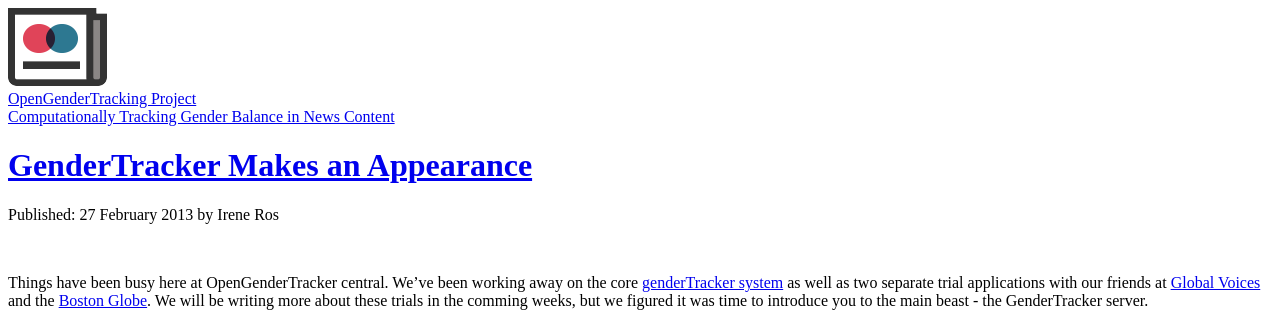
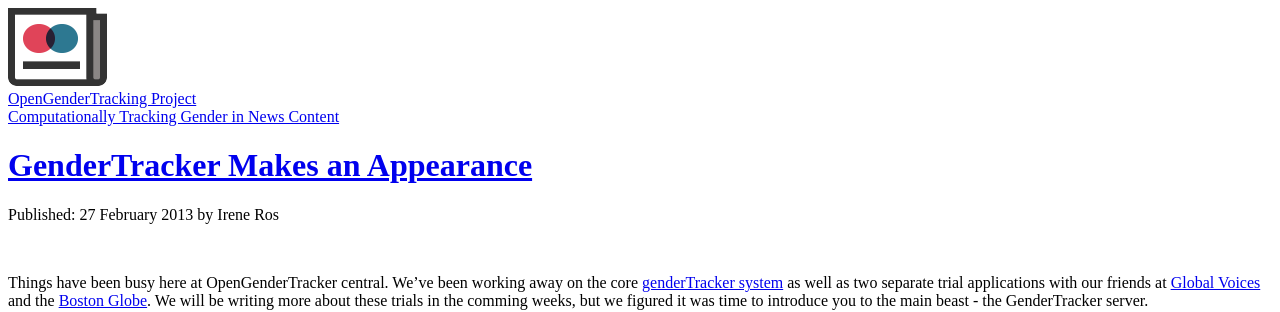
Before and after one commit to OpenGenderTracking/OpenGenderTracking.github.io, a Jekyll site: the page built from index.md, in a window 1280 px wide. Shown: the part 124-436 px from the top of the page. Built offline with Jekyll 4.4.1, drawn with Linux system fonts in a browser that asks for light colours.

Commit message:
changing tagline

```diff
--- a/_includes/themes/twitter/default.html
+++ b/_includes/themes/twitter/default.html
@@ -48,7 +48,7 @@
           <div class="icon"><img src="/assets/images/logo.png"/></div>
         <div class="name">
           <div class="title">OpenGenderTracking Project</div>
-          <div class="tagline">Computationally Tracking Gender Balance in News Content</div>
+          <div class="tagline">Computationally Tracking Gender in News Content</div>
         </div>
       </a>
     </div>
```
Also changed, not shown: 13 other files.
